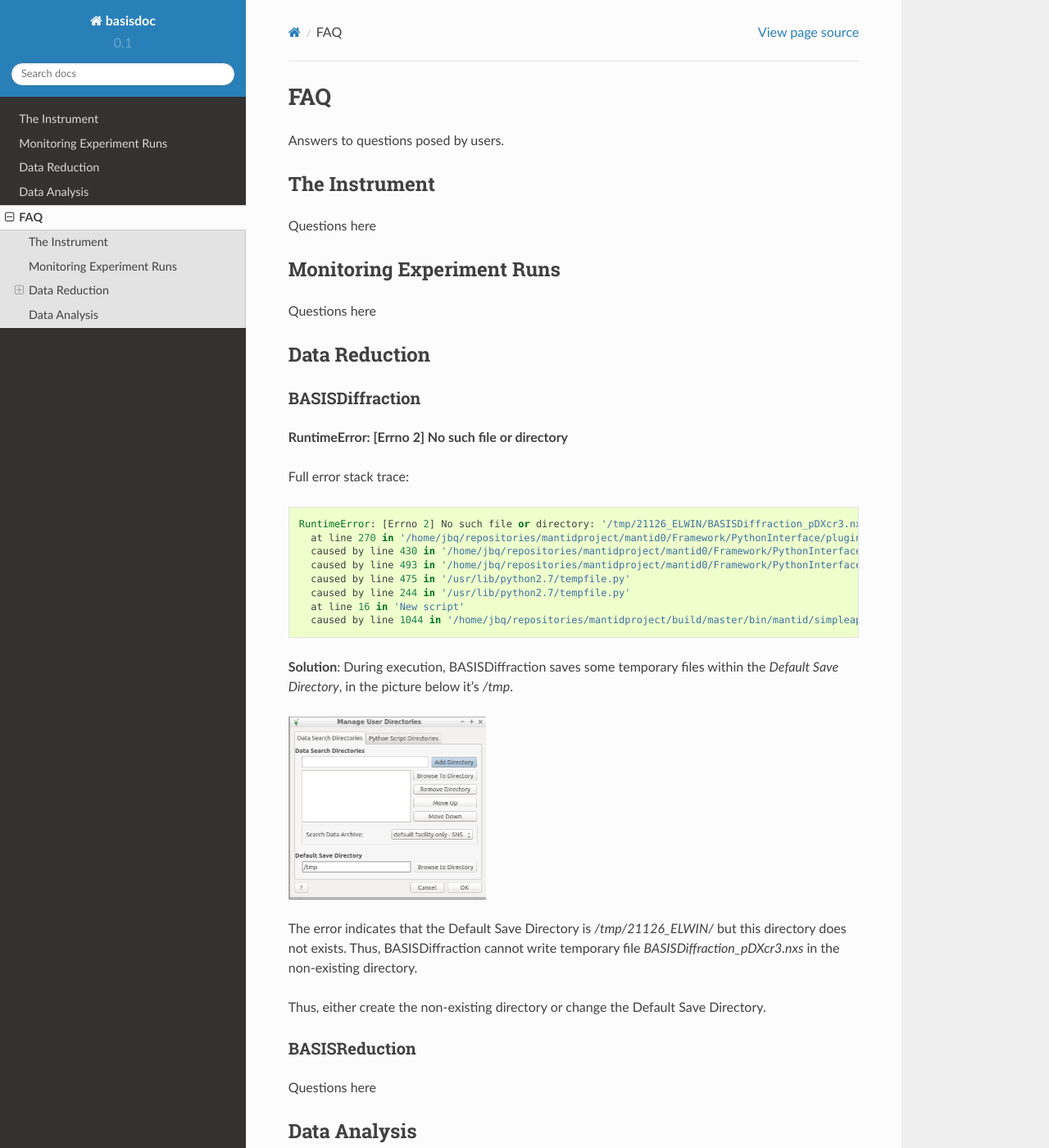
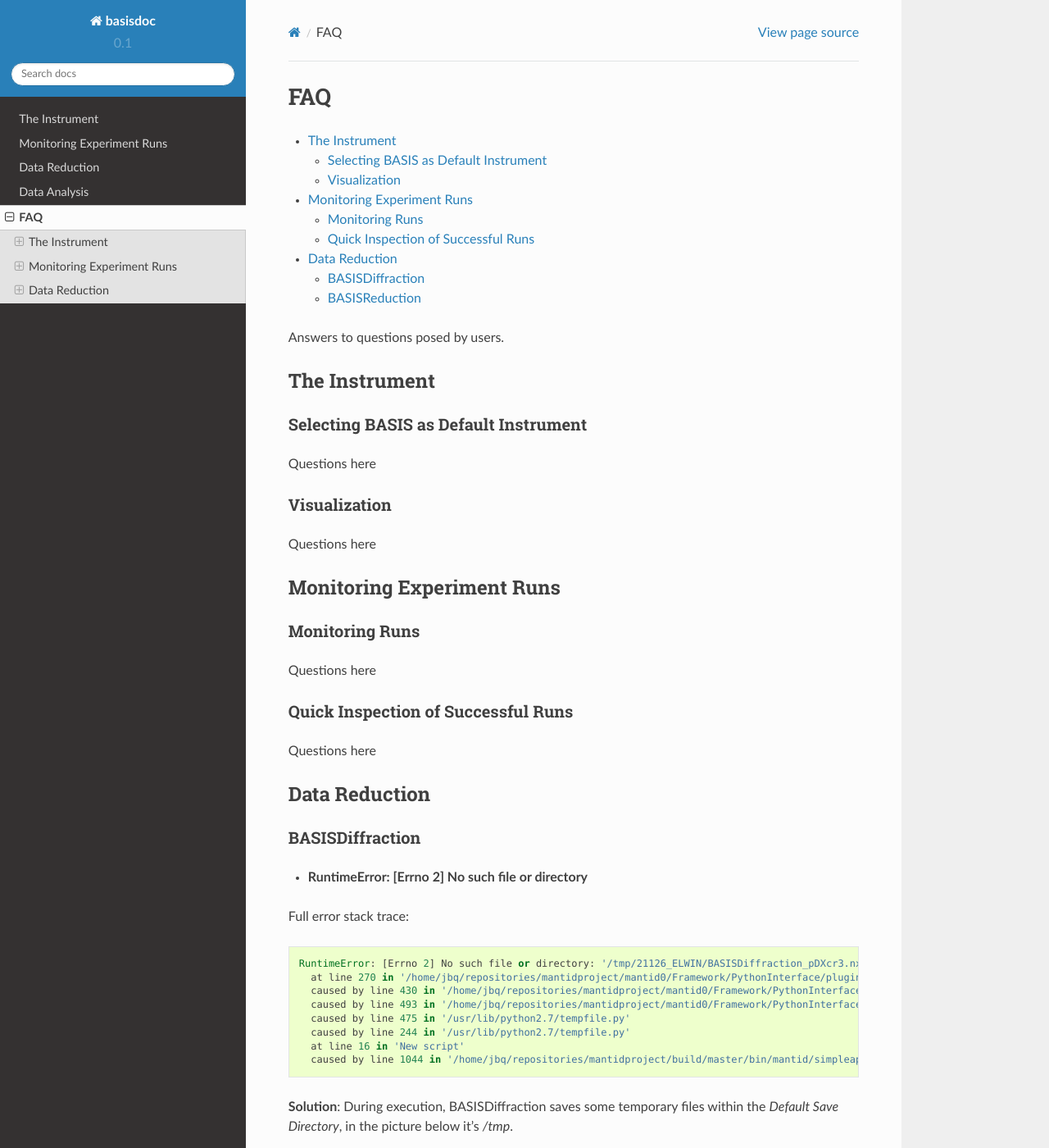
Before and after one commit to gitter-badger/basisdoc, a Sphinx documentation site: the page built from docs/FAQ/index.rst, in a window 1280 px wide and 1400 px high. Shown: the whole window at 82% size. Built offline with Sphinx 7.4.7 and the Read the Docs theme 2.0.0, drawn with Linux system fonts in a browser that asks for light colours.

```diff
--- a/docs/FAQ/index.rst
+++ b/docs/FAQ/index.rst
@@ -1,28 +1,42 @@
 FAQ
 ===
+
+.. contents:: :local:
+
 
 Answers to questions posed by users.
 
 
 The Instrument
---------------
+++++++++++++++
+
+Selecting BASIS as Default Instrument
+-------------------------------------
+Questions here
+
+Visualization
+-------------
 
 Questions here
 
+Monitoring Experiment Runs
+++++++++++++++++++++++++++
 
-Monitoring Experiment Runs
---------------------------
+Monitoring Runs
+---------------
+Questions here
 
+Quick Inspection of Successful Runs
+-----------------------------------
 Questions here
 
 
 Data Reduction
---------------
+++++++++++++++
 
 BASISDiffraction
-++++++++++++++++
-
-**RuntimeError: [Errno 2] No such file or directory**
+----------------
+- **RuntimeError: [Errno 2] No such file or directory**
 
 Full error stack trace:
 
@@ -51,14 +65,6 @@ Thus, either create the non-existing directory or change the Default Save
 Directory.
 
 
-
 BASISReduction
-++++++++++++++
-
+--------------
 Questions here
-
-
-Data Analysis
---------------
-
-Questions here
--- a/docs/conf.py
+++ b/docs/conf.py
@@ -26,7 +26,8 @@ import sys
 
 # Add any Sphinx extension module names here, as strings. They can be extensions
 # coming with Sphinx (named 'sphinx.ext.*') or your custom ones.
-extensions = ['sphinx.ext.autodoc',
+extensions = ['sphinx.ext.autosectionlabel',
+              'sphinx.ext.autodoc',
               'sphinx.ext.doctest',
               'sphinx.ext.todo',
               'sphinx.ext.coverage',
@@ -98,6 +99,8 @@ pygments_style = 'sphinx'
 # A list of ignored prefixes for module index sorting.
 # modindex_common_prefix = []
 
+# True to prefix each section label with the name of the document it is in.
+autosectionlabel_prefix_document = True
 
 # -- Options for HTML output ---------------------------------------------------
 
--- a/docs/instrument/index.rst
+++ b/docs/instrument/index.rst
@@ -1,5 +1,7 @@
 The Instrument
 ==============
+
+.. contents:: :local:
 
 Brief Description
 -----------------
@@ -23,6 +25,7 @@ and Herwig, K. W., Review of Scientific Instruments 82, 85109 (2011).
 
 Selecting BASIS as Default Instrument
 -------------------------------------
+- Problems, questions? Check the FAQ at :ref:`FAQ/index:Selecting BASIS as Default Instrument`
 
 (If new to Mantid, it is strongly recommended to go through the
 `Basic Mantid Course <http://www.mantidproject.org/Mantid_Basic_Course>`_)
@@ -38,6 +41,7 @@ algorithm. There are a number of ways to set BASIS as the default instrument:
 
 Visualization
 -------------
+- Problems, questions? Check the FAQ at :ref:`FAQ/index:Visualization`
 
 MantidPlot allows overlay of neutron data onto a representation of the
 instrument detector tubes.
--- a/docs/runs/index.rst
+++ b/docs/runs/index.rst
@@ -1,8 +1,11 @@
 Monitoring Experiment Runs
 ==========================
 
+.. contents:: :local:
+
 Monitoring Runs
 ---------------
+- Problems, questions? Check the FAQ at :ref:`FAQ/index:Monitoring Runs`
 
 The `monitor website <https://monitor.sns.gov/dasmon/bss/runs/>`_
 for BASIS lists the list runs along with their status.
@@ -36,6 +39,7 @@ and DAVE (BSS_77672_sqw.dat) formats.
 
 Quick Inspection of Successful Runs
 -----------------------------------
+- Problems, questions? Check the FAQ at :ref:`FAQ/index:Quick Inspection of Successful Runs`
 
 Auto-reduced spectra for completed runs can be checked at the
 `monitor website <https://monitor.sns.gov/dasmon/bss/runs/>`_ but also
```
Also changed, not shown: docs/reduction/index.rst (+8 -2 lines).
